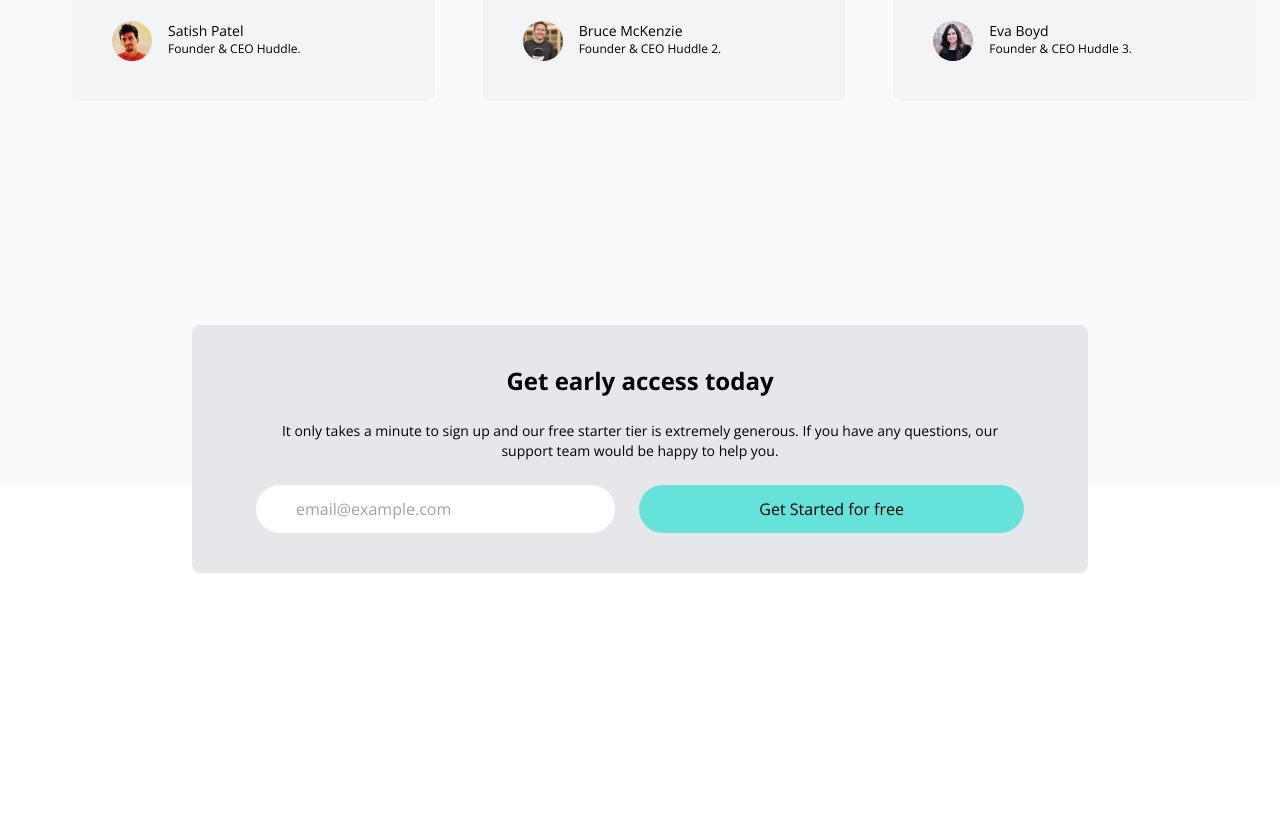
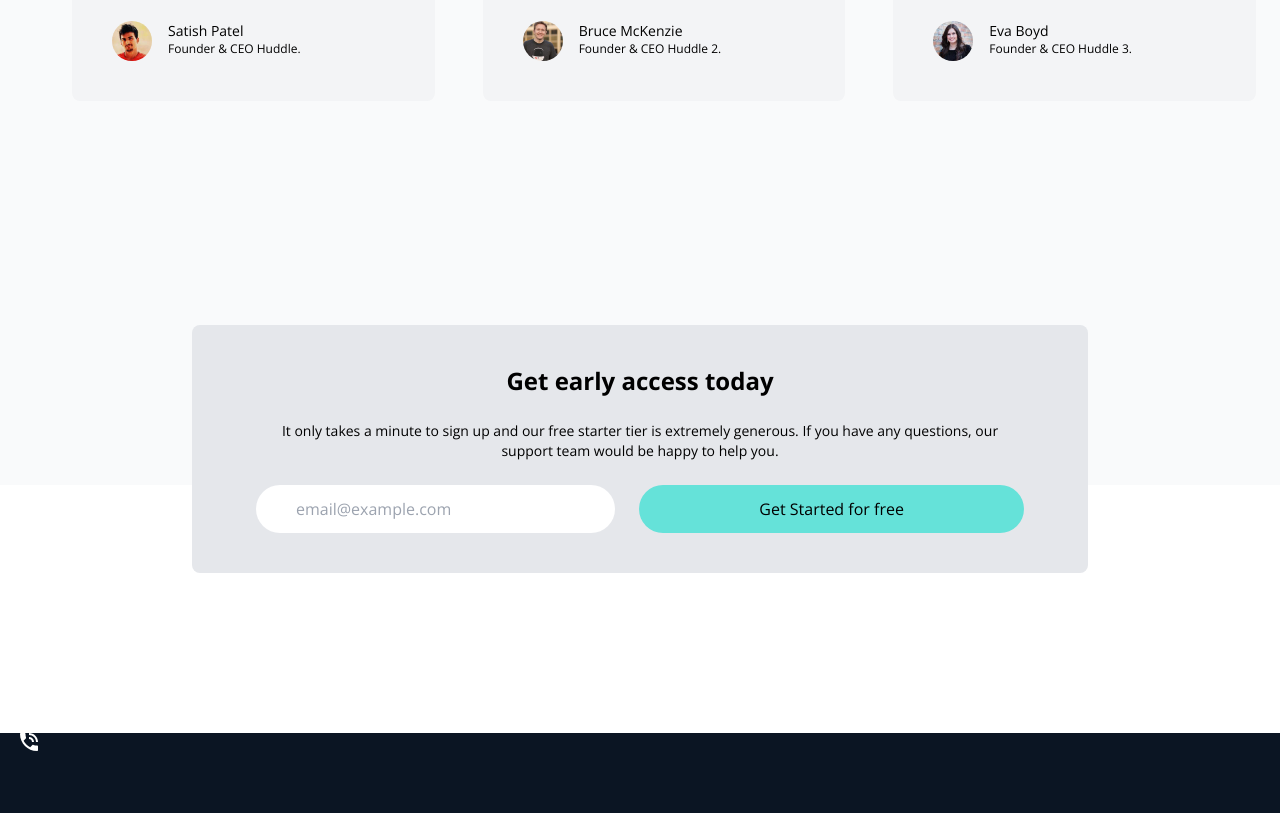
Before and after one commit to zainabturkmen/fylo, a website: page index.html in a window 1280 px wide. Shown: the part 2987-3800 px from the top of the page. Before the commit the page ends 3720 px from the top, so only its background shows below. Drawn offline with nearby package versions, Linux system fonts and the light colour scheme.

Commit message:
Adding Update

```diff
--- a/index.html
+++ b/index.html
@@ -294,5 +294,25 @@
         </div>
       </div>
     </section>
+    <!-- Footer -->
+    <footer class="bg-darkBlue2">
+      <div class="container mx-auto px-5 pb-10">
+        <!-- Flex Container For All Items -->
+        <div
+          class="flex flex-col justify-between space-y-24 md:flex-row md:flex-row md:space-y-0">
+          <!-- Email and Phone -->
+          <div class="mt-10 space-y-6">
+            <div class="flex items-center space-x-3 md:-mt-10">
+              <div class="w-6">
+                <img src="images/icon-phone.svg" alt="" class="scale-10" />
+              </div>
+            </div>
+          </div>
+          <!-- Menus -->
+
+          <!-- Social -->
+        </div>
+      </div>
+    </footer>
   </body>
 </html>
```
Also changed, not shown: css/style.css.
